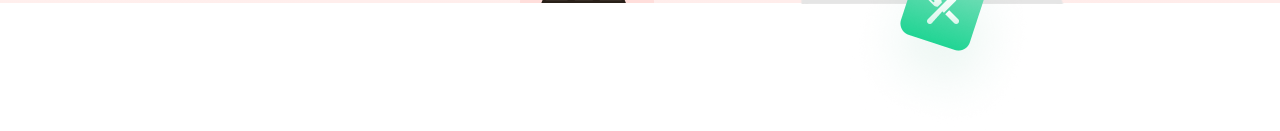
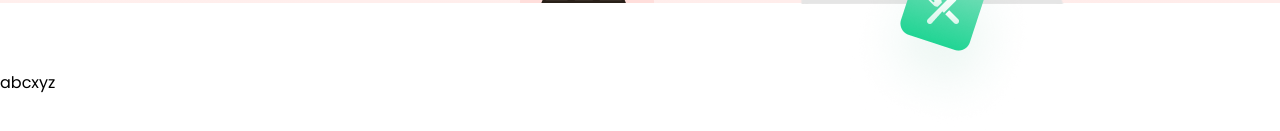
Before and after one commit to Marcus20119/lp_food-delivery, a React (Create React App) app: page / in a window 1280 px wide. Shown: the part 745-876 px from the top of the page. Built offline with nearby package versions, Linux system fonts and the light colour scheme.

Commit message:
test github auto push

```diff
--- a/src/components/Frame4/index.jsx
+++ b/src/components/Frame4/index.jsx
@@ -1,5 +1,5 @@
 const Frame4 = () => {
-  return <div></div>;
+  return <div>abcxyz</div>;
 };
 
 export default Frame4;
```
